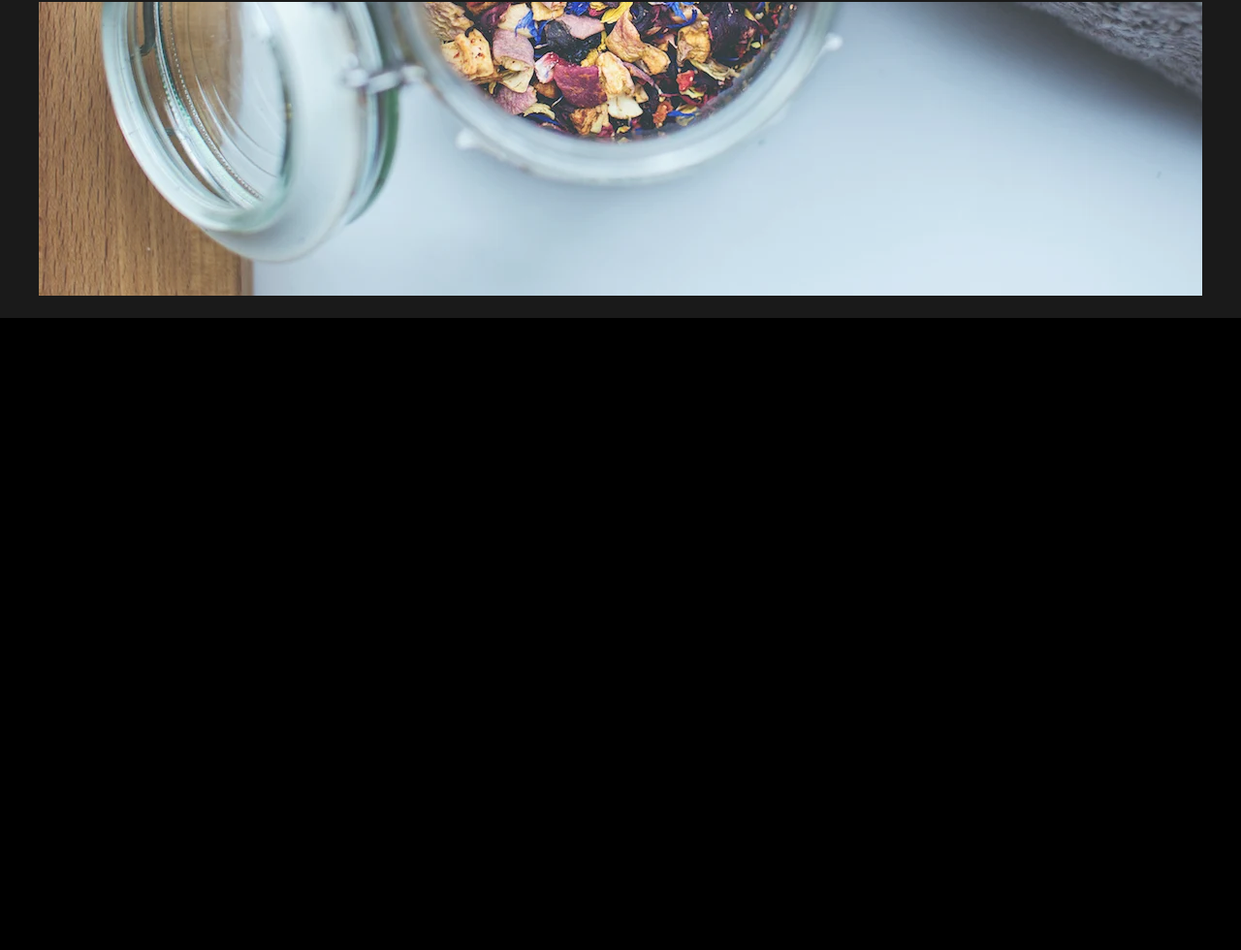
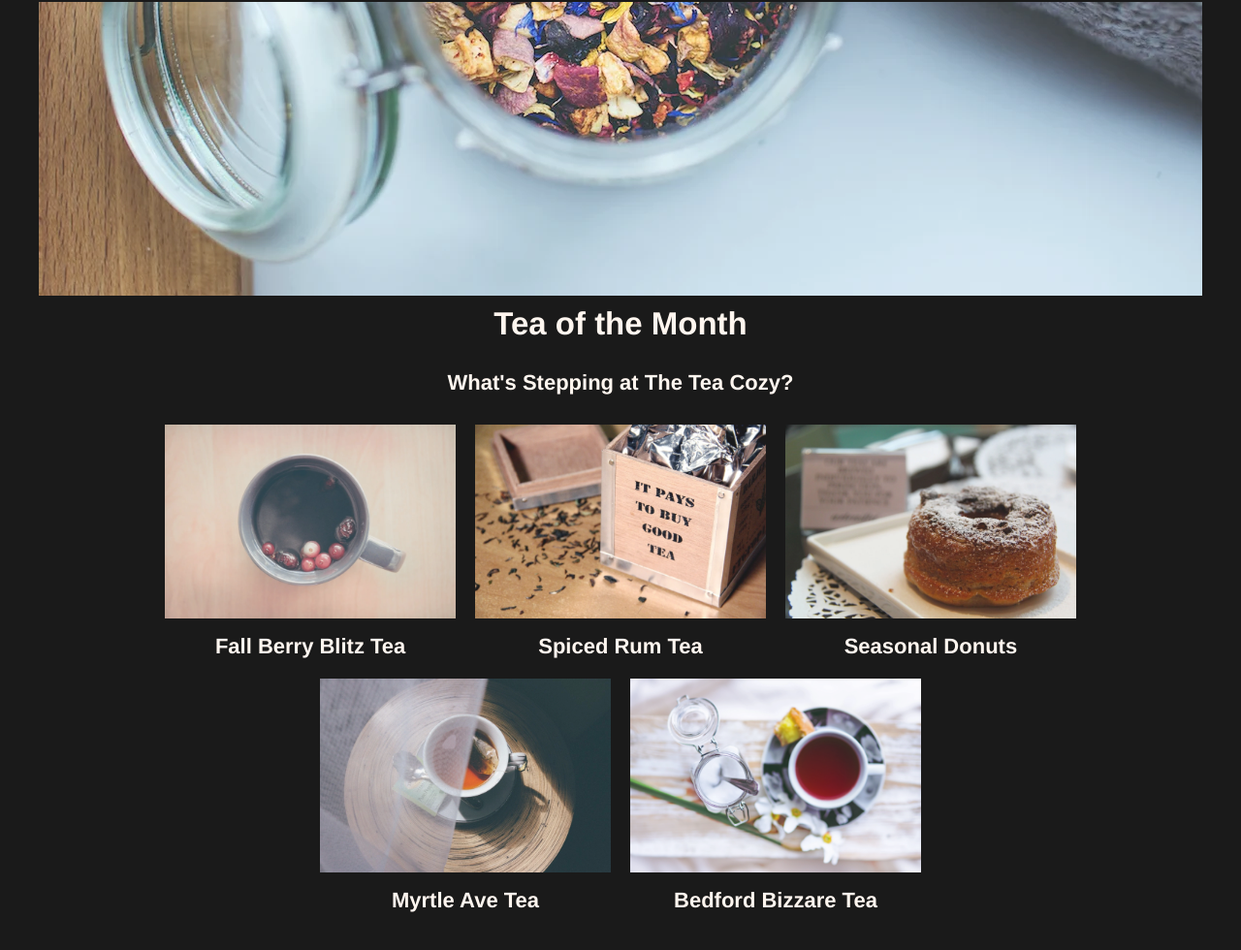
Before and after one commit to kilwap/Tea-cozy, a plain HTML site: page index.html in a window 1280 px wide. Shown: the part 472-1452 px from the top of the page at 97% size. Before the commit the page ends 800 px from the top, so only its background shows below. Drawn offline with Linux system fonts and the light colour scheme; files whose address does not match are found by name.

Commit message:
Added section "Tea of the month"
Added photos and text to thea of the month

```diff
--- a/index.html
+++ b/index.html
@@ -20,6 +20,32 @@
                     <h4>Handpicked, Artisanally Curated, Free Range, Sustainable, Small Batch, Fair Trade, Organic Tea</h4>
                 </div>
             </div>
+            <div class="monthly">
+                <div class="monthly_text">
+                    <h2>Tea of the Month</h2>
+                    <h4>What's Stepping at The Tea Cozy?</h4>
+                </div>
+                <div class="monthly_tea">
+                    <img class="photo" src="imgaes/img-berryblitz.webp" alt="">
+                    <h4>Fall Berry Blitz Tea</h4>
+                </div>
+                <div class="monthly_tea">
+                    <img class="photo" src="imgaes/img-spiced-rum.webp" alt="">
+                    <h4>Spiced Rum Tea</h4>
+                </div>
+                <div class="monthly_tea">
+                    <img class="photo" src="imgaes/img-donut.webp" alt="">
+                    <h4>Seasonal Donuts</h4>
+                </div>
+                <div class="monthly_tea">
+                    <img class="photo" src="imgaes/img-myrtle-ave.webp" alt="">
+                    <h4>Myrtle Ave Tea</h4>
+                </div>
+                <div class="monthly_tea">
+                    <img class="photo" src="imgaes/img-bedford-bizarre.webp" alt="">
+                    <h4>Bedford Bizzare Tea</h4>
+                </div>
+            </div>
         </main>
     </body>
 </html>
--- a/style.css
+++ b/style.css
@@ -57,4 +57,33 @@ main{
 }
 .mission_text h4, h2{
     margin: 10px 0;
+}.monthly{
+    display: flex;
+    max-width: 1000px;
+    flex-wrap: wrap;
+    justify-content: center;
+    align-items: center;
+    margin-bottom: 50px;
 }
+.monthly_text{
+    width: 1000px;
+}
+.first_row{
+    display: flex;
+    justify-content: space-between;
+}
+.second_row{
+    display: flex;
+    justify-content: center;
+}
+.photo{
+    max-width: 300px;
+    max-height: 200px;
+    margin-bottom: 10px;
+}
+.monthly_tea h4{
+    margin: 0;
+}
+.monthly_tea{
+    margin: 0px 10px 20px 10px;
+}
```
Also changed, not shown: imgaes/img-tea-cozy-redline.webp (added).
